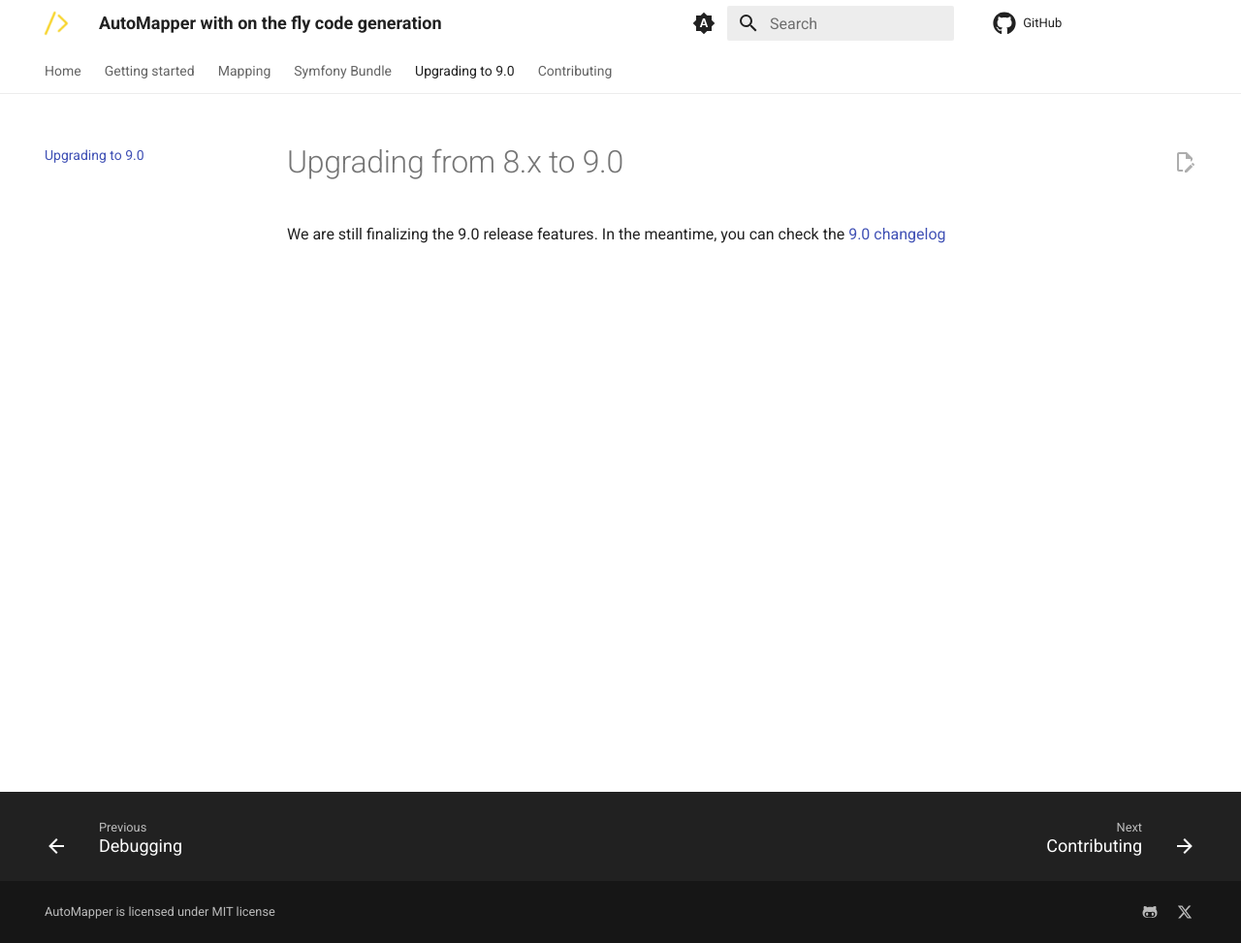
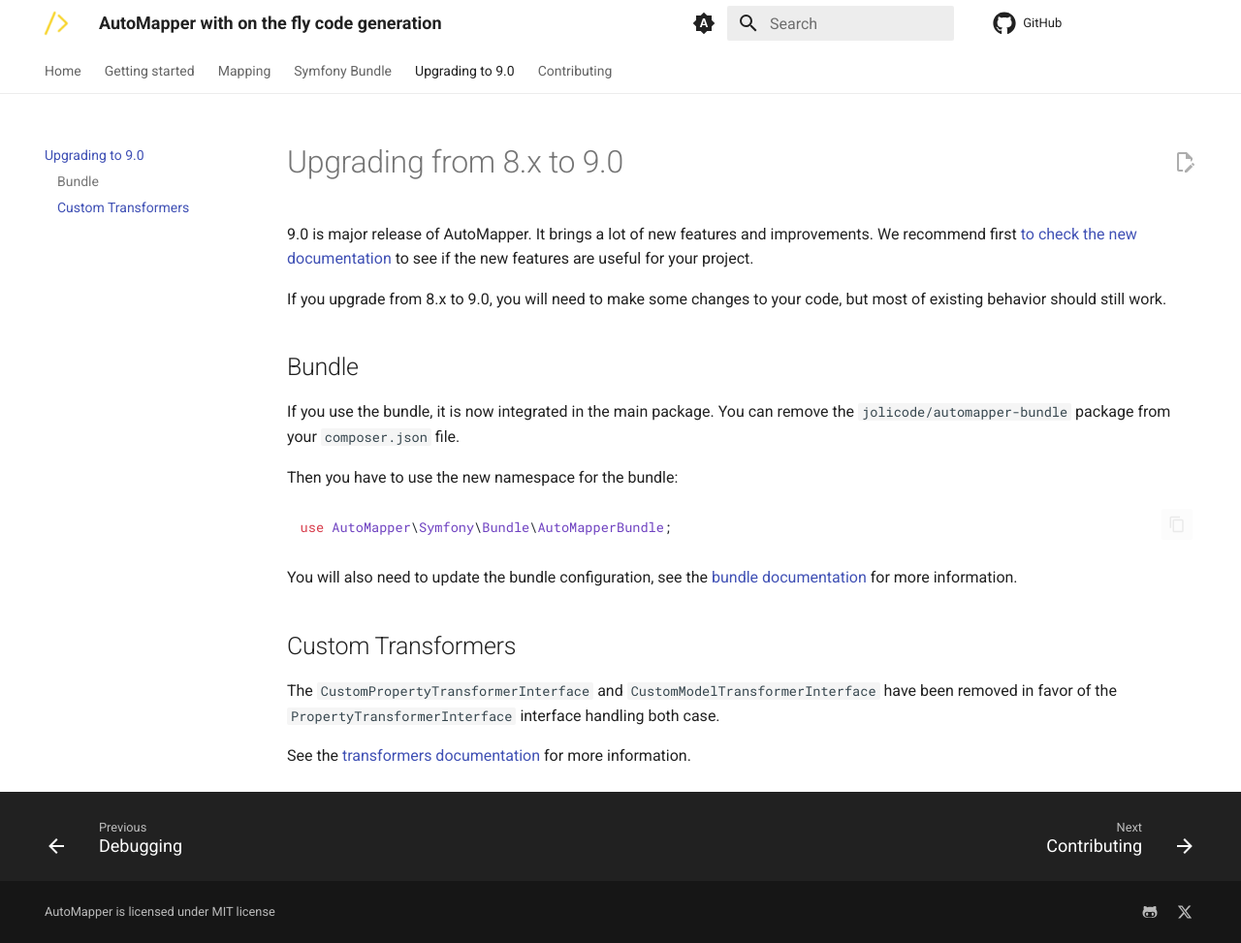
Before and after one commit to jolicode/automapper, an MkDocs documentation site: the page built from docs/upgrading-9.0.md, in a window 1280 px wide and 973 px high. Shown: the whole window at 97% size. Built offline with MkDocs 1.6.1 and Material for MkDocs 9.7.7, drawn with Linux system fonts in a browser that asks for light colours; comment, search, counter and statistics services are not loaded; the version menu is left out.

Commit message:
chore(doc): add upgrade doc

````diff
--- a/docs/upgrading-9.0.md
+++ b/docs/upgrading-9.0.md
@@ -1,4 +1,28 @@
 # Upgrading from 8.x to 9.0
 
-We are still finalizing the 9.0 release features. In the meantime, you can check the
-[9.0 changelog](https://github.com/jolicode/automapper/blob/9.0/CHANGELOG.md)
+9.0 is major release of AutoMapper. It brings a lot of new features and improvements. We recommend first [to check
+the new documentation](./index.md) to see if the new features are useful for your project.
+
+If you upgrade from 8.x to 9.0, you will need to make some changes to your code, but most of existing behavior should
+still work.
+
+## Bundle
+
+If you use the bundle, it is now integrated in the main package. You can remove the `jolicode/automapper-bundle` package from your
+`composer.json` file.
+
+Then you have to use the new namespace for the bundle:
+
+```php
+use AutoMapper\Symfony\Bundle\AutoMapperBundle;
+```
+
+You will also need to update the bundle configuration, see the [bundle documentation](./bundle/configuration.md) for more
+information.
+
+## Custom Transformers
+
+The `CustomPropertyTransformerInterface` and `CustomModelTransformerInterface` have been removed in favor of the
+`PropertyTransformerInterface` interface handling both case.
+
+See the [transformers documentation](./mapping/transformer.md#creating-a-custom-transformer) for more information.
````
